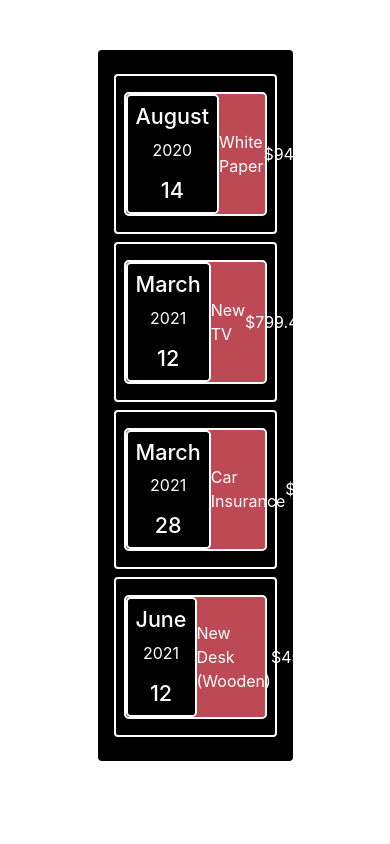
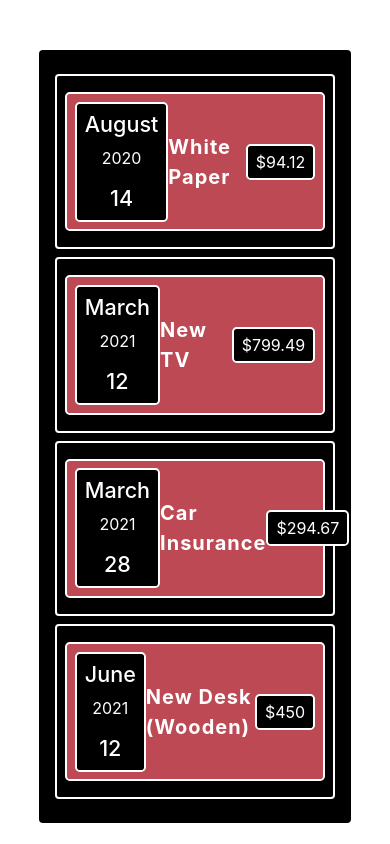
Before and after one commit to gokulr-05/REACT-PROJECTS-1, a React (Create React App) app: page / in a window 390 px wide. Built offline with nearby package versions, Linux system fonts and the light colour scheme.

Commit message:
responsive & need

```diff
--- a/src/App.js
+++ b/src/App.js
@@ -24,7 +24,7 @@ let App = () => {
   ];
 
   return (
-    <div>
+    <div className="">
       <Expenses expenses={expenses} />
     </div>
   );
--- a/src/components/ExpenseItem.css
+++ b/src/components/ExpenseItem.css
@@ -10,9 +10,16 @@
 
 .expense-item-bucket-2 {
   background-color: #ff6373bc;
+  padding: 3%;
 }
 
 .amt {
   background-color: black;
   border: 2px solid white;
 }
+
+.expense-title {
+  font-weight: 700;
+  font-size: 20px;
+  letter-spacing: 1px;
+}
--- a/src/components/ExpenseItem.js
+++ b/src/components/ExpenseItem.js
@@ -7,12 +7,12 @@ let ExpenseItem = ({ title, amt, date }) => {
       <div className="rounded-3 w-100 expense-item-bucket-2 d-flex align-items-center justify-content-between  my-2">
         <ExpenseDate date={date} />
         <div className=" ">
-          <span>{title}</span>
+          <span className="expense-title">{title}</span>
         </div>
 
-        {/* <div className="amt rounded-3 py-1 px-2 "> */}
-        <span>{`$${amt}`}</span>
-        {/* </div> */}
+        <div className="amt rounded-3 py-1 px-2 ">
+          <span>{`$${amt}`}</span>
+        </div>
       </div>
     </div>
   );
--- a/src/components/Expenses.css
+++ b/src/components/Expenses.css
@@ -4,3 +4,16 @@
   margin-left: auto;
   margin-right: auto;
 }
+
+/* ########################### START MEDIA QUERIES#########################################  */
+
+@media (min-width: 0px) and (max-width: 991px) {
+  .expenses-bucket {
+    width: 80%;
+    margin-top: 50px;
+    margin-left: auto;
+    margin-right: auto;
+  }
+}
+
+/* ########################### END MEDIA QUERIES#########################################  */
```
Also changed, not shown: src/App.css (added).
